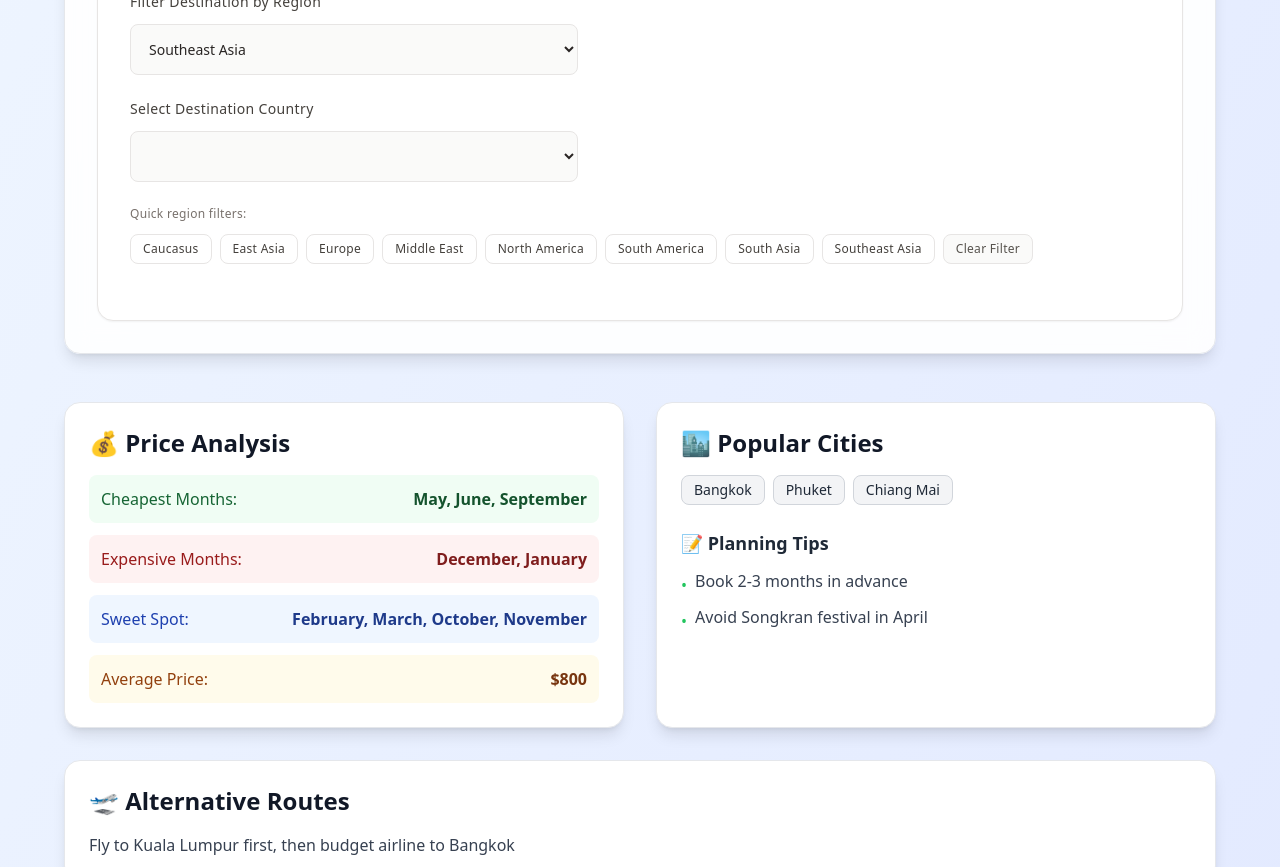
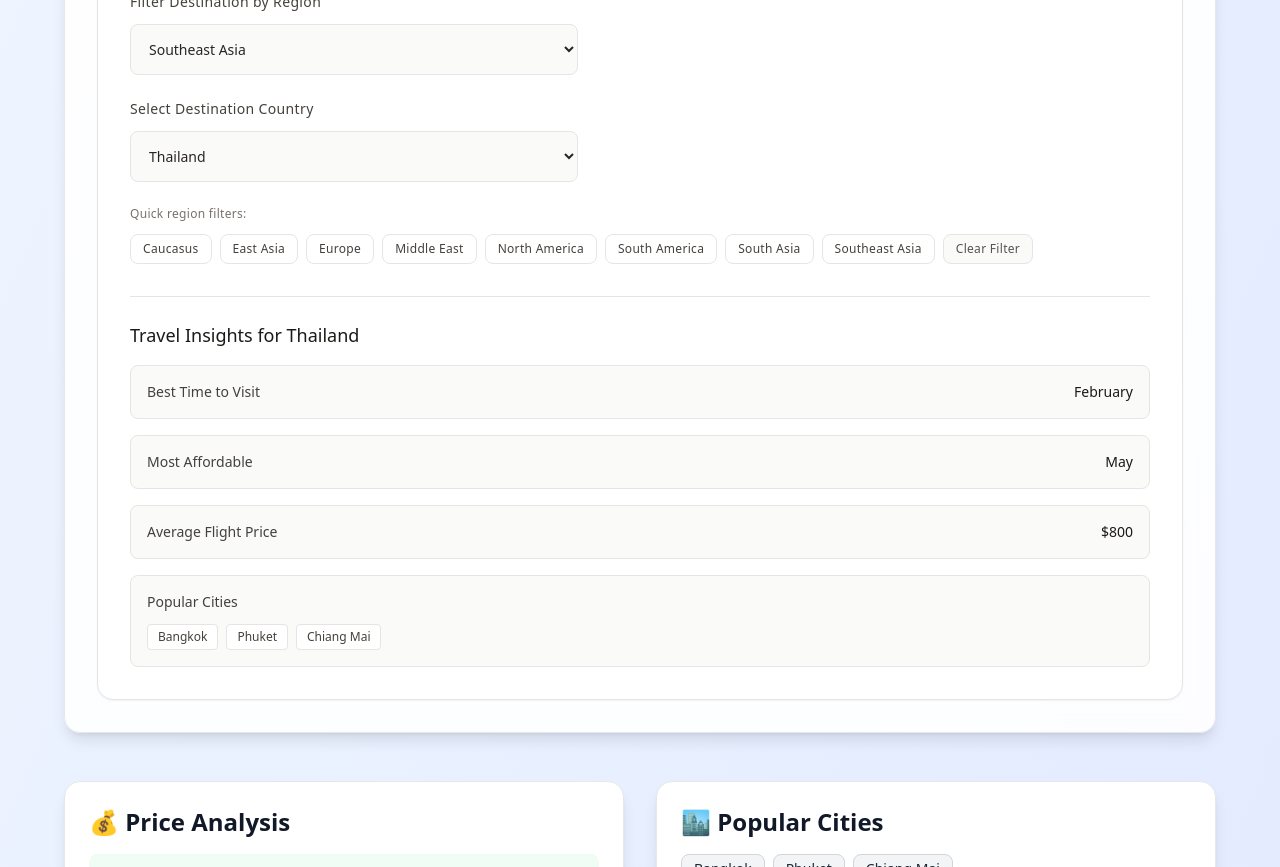
Before and after one commit to wgrea/Travel-Planner, a SvelteKit app: page /flight-costs in a window 1280 px wide. Shown: the part 640-1507 px from the top of the page. Built offline with nearby package versions, Linux system fonts and the light colour scheme.

Commit message:
Add files via upload

```diff
--- a/src/routes/flight-costs/+page.svelte
+++ b/src/routes/flight-costs/+page.svelte
@@ -7,7 +7,7 @@ Improve the country selection. Should be immediate now that the data is sorted o
 
 <script lang="ts">
   import { goto } from '$app/navigation';
-  import { flyDataByRegion, type FlightData, type RegionData } from './data/flyData';
+  import { flyDataByRegion, type FlightData, type RegionData } from '$lib/data/flyData';
   import CountrySelector, { type CountryData } from '$lib/components/CountrySelector.svelte';
   import CheapestCountries from './components/CheapestCountries.svelte';
   import TipsSection from './components/TipsSection.svelte';
@@ -130,16 +130,17 @@ Improve the country selection. Should be immediate now that the data is sorted o
       </p>
     </div>
 
-    <!-- Country Selector Section -->
+        <!-- Country Selector Section -->
     <div class="mb-12 p-8 bg-white/90 backdrop-blur-md rounded-2xl border border-gray-200 shadow-lg hover:shadow-xl transition-shadow duration-300">
       <CountrySelector
-        selectedCountry={selectedCountry}
+        selectedDestination={selectedCountry}
         selectedRegion={selectedRegion}
         countryData={getAllCountries()}
-        onCountryChange={handleCountryChange}
+        onDestinationChange={handleCountryChange}
         onRegionChange={handleRegionChange}
+        mode="flight"
       />
-    </div>
+    </div>  <!-- This should be the matching closing div -->
 
     <!-- Country Details Section -->
     {#if currentFlightData && !isLoading}
--- a/src/routes/flight-costs/components/CheapestCountries.svelte
+++ b/src/routes/flight-costs/components/CheapestCountries.svelte
@@ -1,6 +1,6 @@
 <!-- src/routes/flight-costs/components/CheapestCountries.svelte -->
 <script lang="ts">
-  import type { FlightData } from '../data/flyData';
+    import type { FlightData } from '$lib/data/flyData';
   let { filteredData } = $props();
 </script>
 
```
